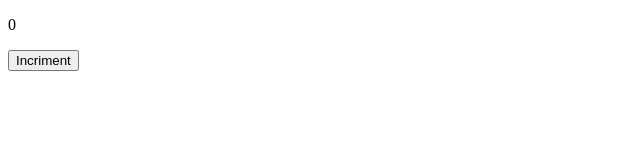
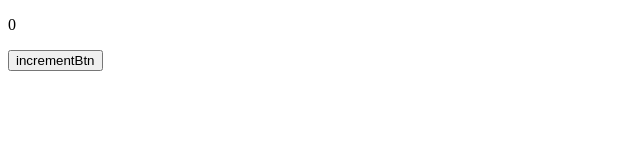
Before and after one commit to acciojob/increment-counter-SandeepDinodia, a website: page main.html in a window 1280 px wide. Shown: the full height of the page, 0-640 px from the left. Drawn offline with Linux system fonts and the light colour scheme.

Commit message:
created a submission

```diff
--- a/main.html
+++ b/main.html
@@ -10,7 +10,7 @@
 	<!-- the entire body must be written by student -->
 	<div>
 		<p id="counter">0</p>
-		<button id="incrementBtn">Incriment</button>
+		<button id="incrementBtn">incrementBtn</button>
 	</div>
     <script type="text/javascript" src="./script.js">
 </script>
```
